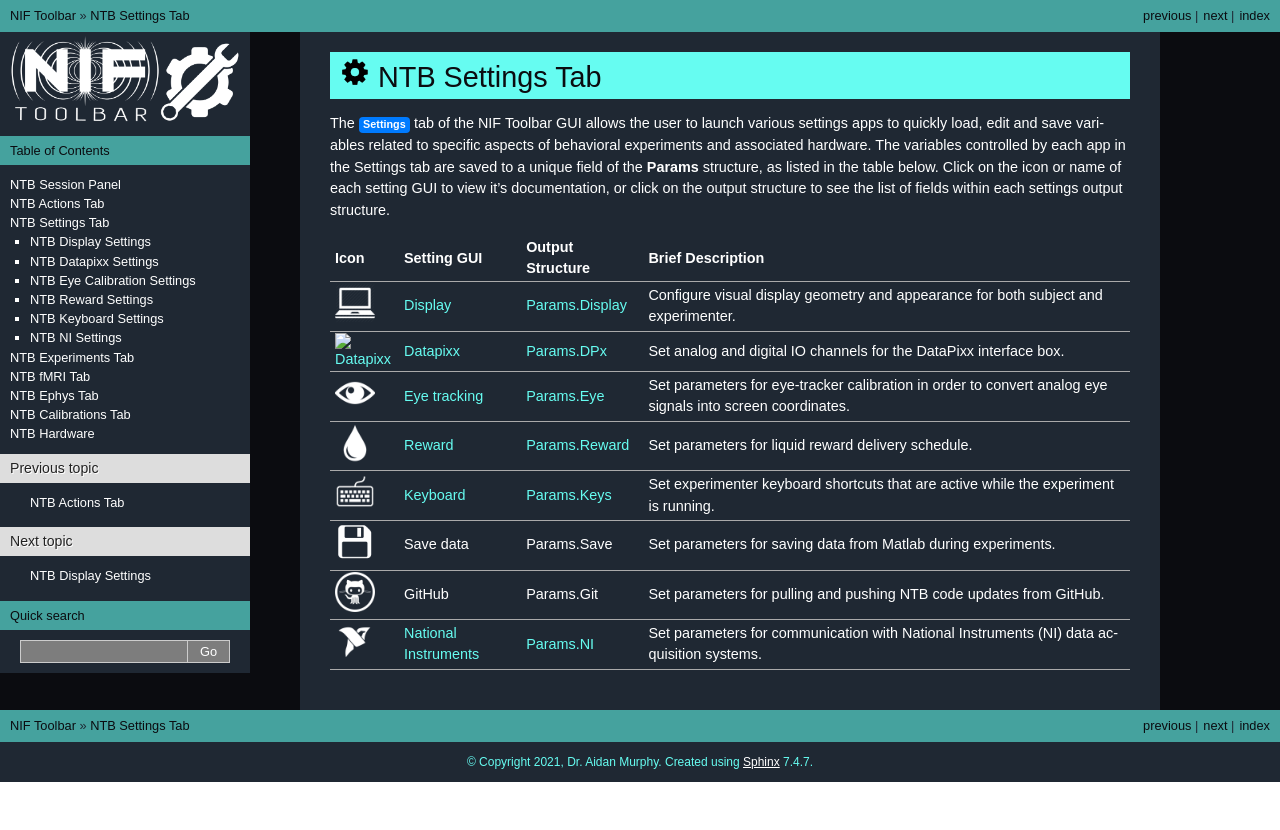
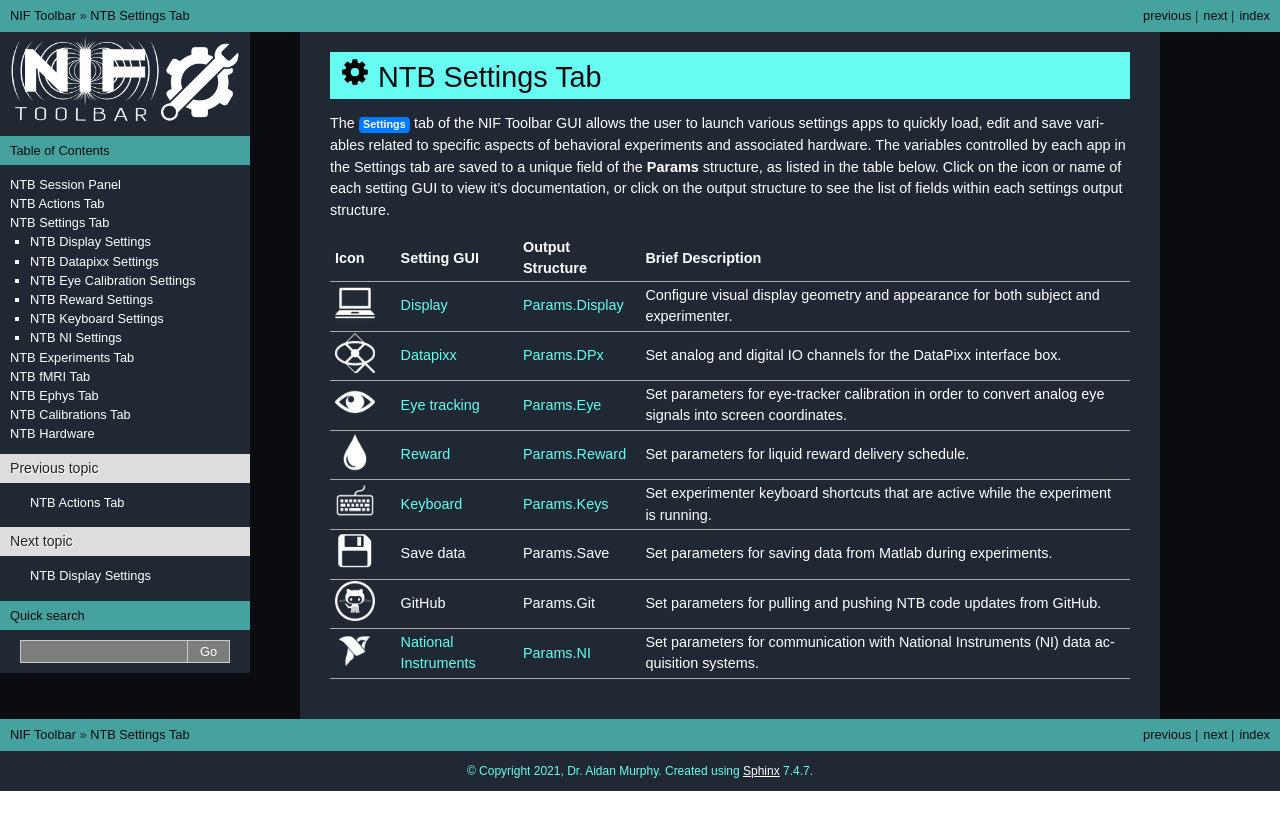
Before and after one commit to Phenomenal-Cat/PsychToolbar, a Sphinx documentation site: the page built from NTB_Docs/source/NTB_SettingsTab.rst, in a window 1280 px wide. Shown: the top 830 px of the page. Built offline with Sphinx 7.4.7, drawn with Linux system fonts in a browser that asks for light colours; pages that are not in the unit, such as notebooks, are missing from menus.

Commit message:
Fixed icon link

```diff
--- a/NTB_Docs/source/NTB_DatapixxSettings.rst
+++ b/NTB_Docs/source/NTB_DatapixxSettings.rst
@@ -1,4 +1,4 @@
-.. |DPx_icon| image:: _images/NTB_Icons/Datapixx.png
+.. |DPx_icon| image:: _images/NTB_Icons/DataPixx.png
   :align: bottom
   :height: 30
   :alt: NTB Datapixx Settings
--- a/NTB_Docs/source/NTB_SettingsTab.rst
+++ b/NTB_Docs/source/NTB_SettingsTab.rst
@@ -28,7 +28,7 @@ The :badge:`Settings,badge-primary` tab of the NIF Toolbar GUI allows the user t
   :alt: Display
   :target: NTB_DisplaySettings.html
 
-.. |Datapixx| image:: _images/NTB_Icons/W_Datapixx.png
+.. |Datapixx| image:: _images/NTB_Icons/W_DataPixx.png
   :height: 40
   :alt: Datapixx
   :target: NTB_DatapixxSettings.html
```
Also changed, not shown: 1 other file.
